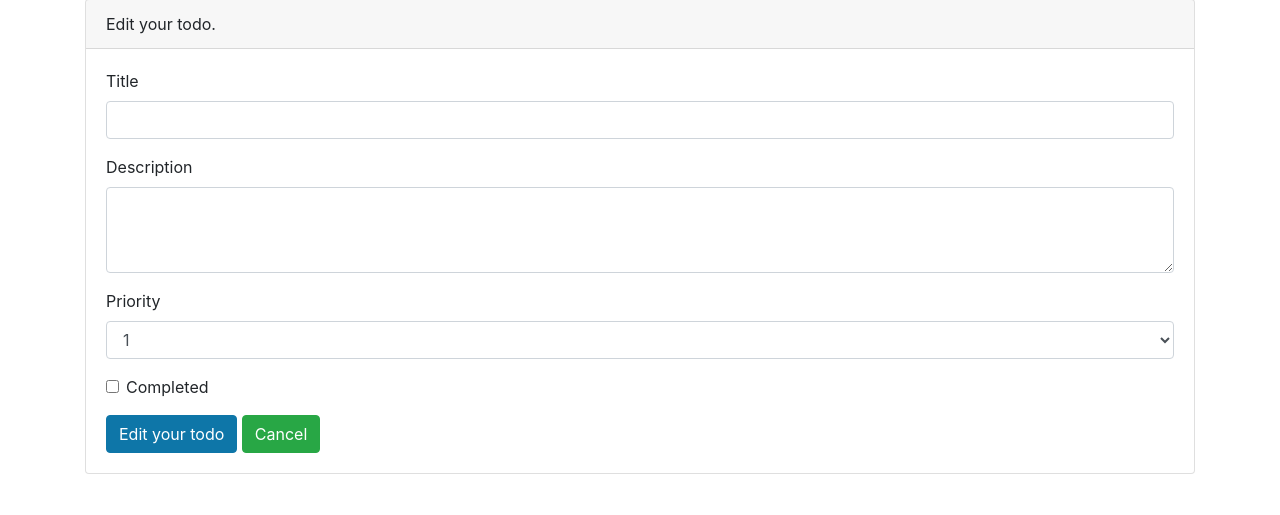
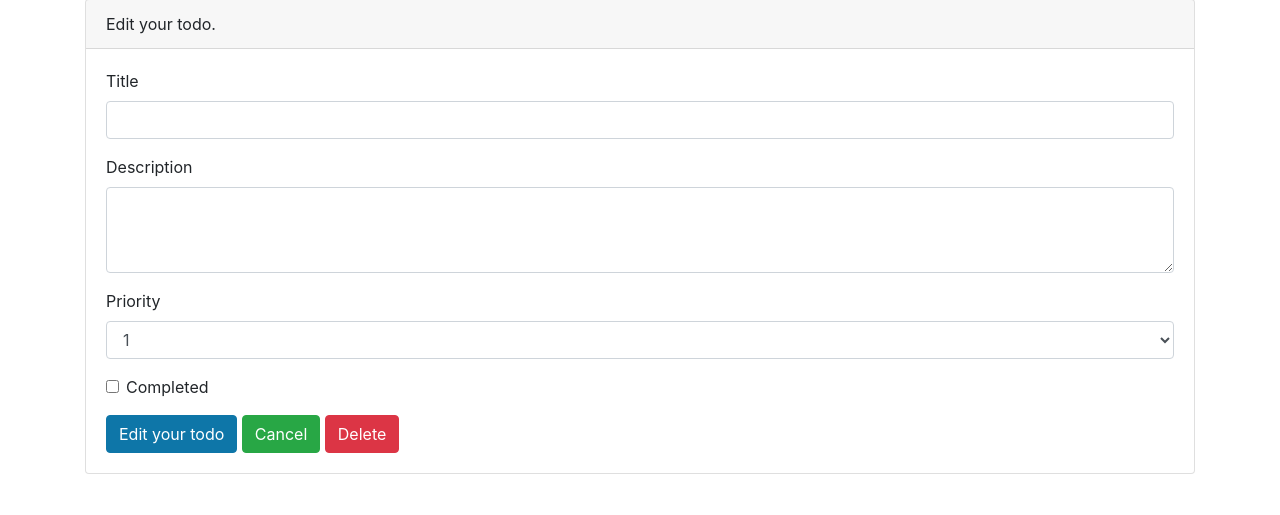
Before and after one commit to MdJiyaulHaq/Todo-FastAPI, a FastAPI app: template templates/edit-todo.html in a window 1280 px wide. Shown: the part 71-586 px from the top of the page. Run offline with FastAPI, Linux system fonts and the light colour scheme; the template is opened without the code that fills it, so the values that code supplies are empty; some libraries are stand-ins or nearby versions.

Commit message:
Add delete button to edit todo form for improved functionality

```diff
--- a/templates/edit-todo.html
+++ b/templates/edit-todo.html
@@ -38,6 +38,7 @@
                 </div>
                 <button class="btn btn-primary" type="submit">Edit your todo</button>
                 <a href="/todos/todo-page" class="btn btn-success">Cancel</a>
+                <button id="deleteButton" type="button" class="btn btn-danger">Delete</button>
             </form>
         </div>
     </div>
```
